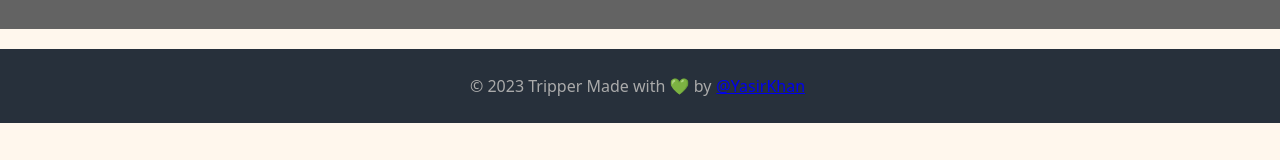
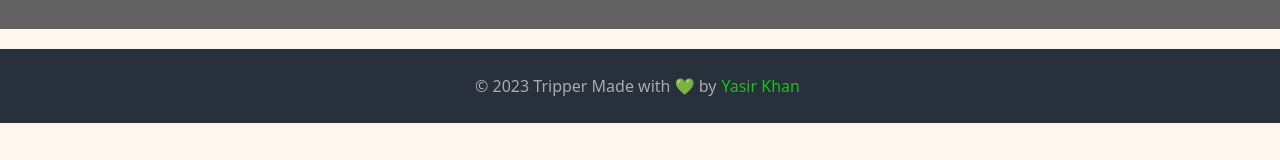
Before and after one commit to Yasir-Khan22/Tripper, a React (Vite) app: page / in a window 1280 px wide. Shown: the part 385-545 px from the top of the page. Built offline with nearby package versions, Linux system fonts and the light colour scheme.

Commit message:
fix - footer issue fixed.

```diff
--- a/src/components/Footer.jsx
+++ b/src/components/Footer.jsx
@@ -1,6 +1,6 @@
 export default function Footer() {
 
     return (
-        <footer>&#169; 2023 Tripper Made with 💚 by<a style={{ padding: "5px" }} href="https://www.github.com/yasir-khan22" target="__blank"> @YasirKhan</a></footer>
+        <footer>&#169; 2023 Tripper Made with 💚 by<a style={{ padding: "5px", textDecoration: "None", color: "#16c60c" }} href="https://www.github.com/yasir-khan22" target="__blank">Yasir Khan</a></footer>
     )
 }
```
